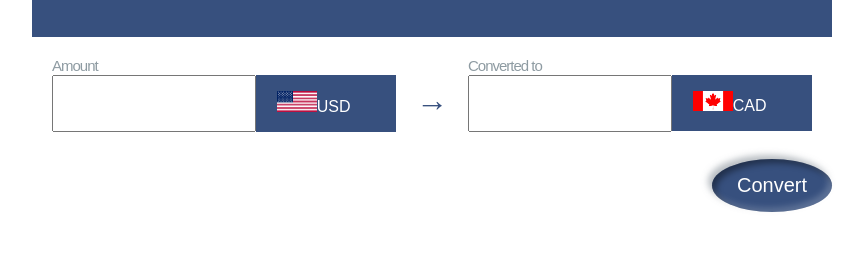
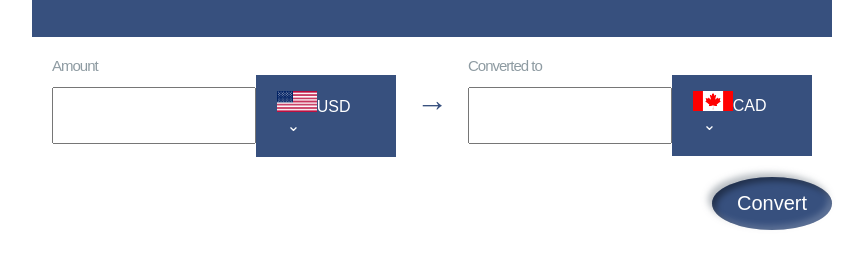
Before and after one commit to bandanapm/assignment5and6, a plain HTML site: page index.html in a window 1280 px wide. Shown: the part 181-450 px from the top of the page, without its empty margins (208-1071 px from the left). Drawn offline with Linux system fonts and the light colour scheme.

Commit message:
adding down arrow at the side.

```diff
--- a/index.html
+++ b/index.html
@@ -20,7 +20,7 @@
                 <div class="input-group">
                     <input type="number" id="usdInput">
                     <div class="flag-box">
-                        <img src="images/us_flag.png" alt="USA Flag" class="flag"><span>USD</span>
+                        <img src="images/us_flag.png" alt="USA Flag" class="flag"><span>USD </span><span class="downarrow">&#x2304;</span>
                     </div>
                 </div>
             </div>
@@ -30,7 +30,7 @@
                 <div class="input-group">
                     <input type="number" id="cadInput" readonly>
                     <div class="flag-box">
-                        <img src="images/canada_flag.png" alt="Canada Flag" class="flag"><span>CAD</span>
+                        <img src="images/canada_flag.png" alt="Canada Flag" class="flag"><span>CAD </span><span class="downarrow">&#x2304;</span>
                     </div>
                 </div>
             </div>
--- a/style.css
+++ b/style.css
@@ -58,6 +58,11 @@ body {
     font-size: xx-large;
 }
 
+.downarrow {
+    vertical-align: super;
+    padding-left: 15px;
+}
+
 .button-container {
     text-align: right;
 }
```
